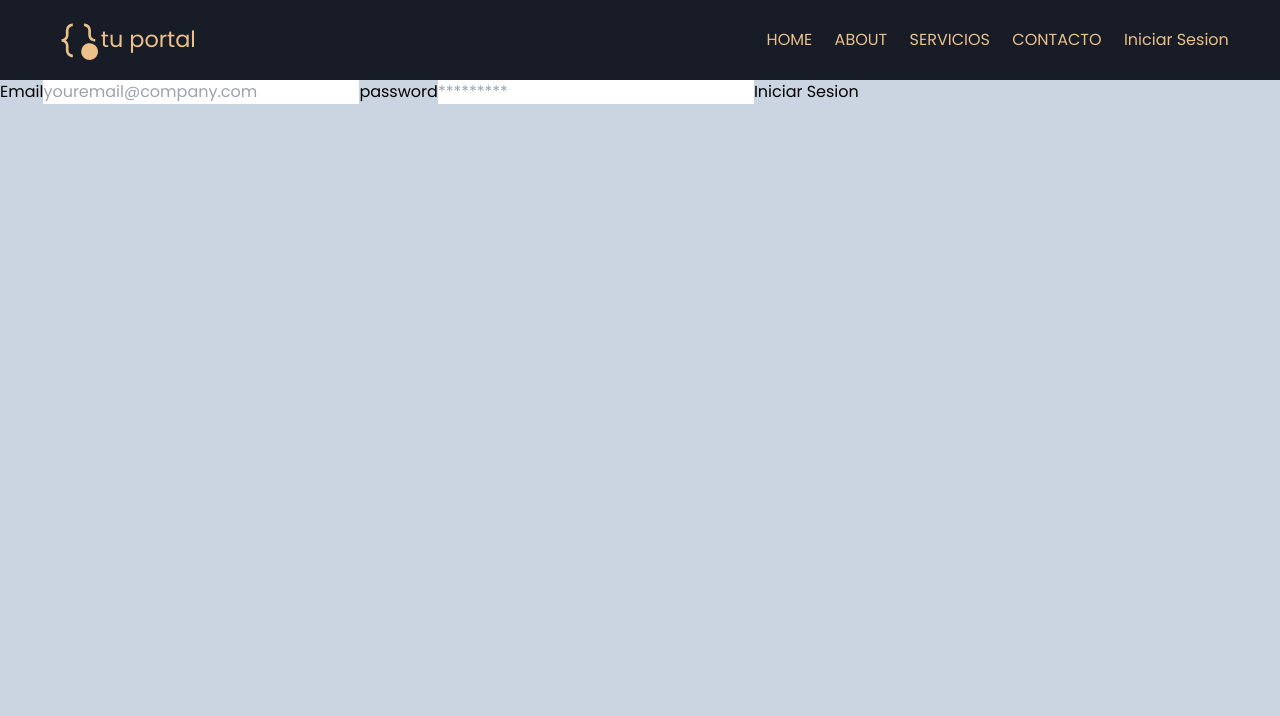
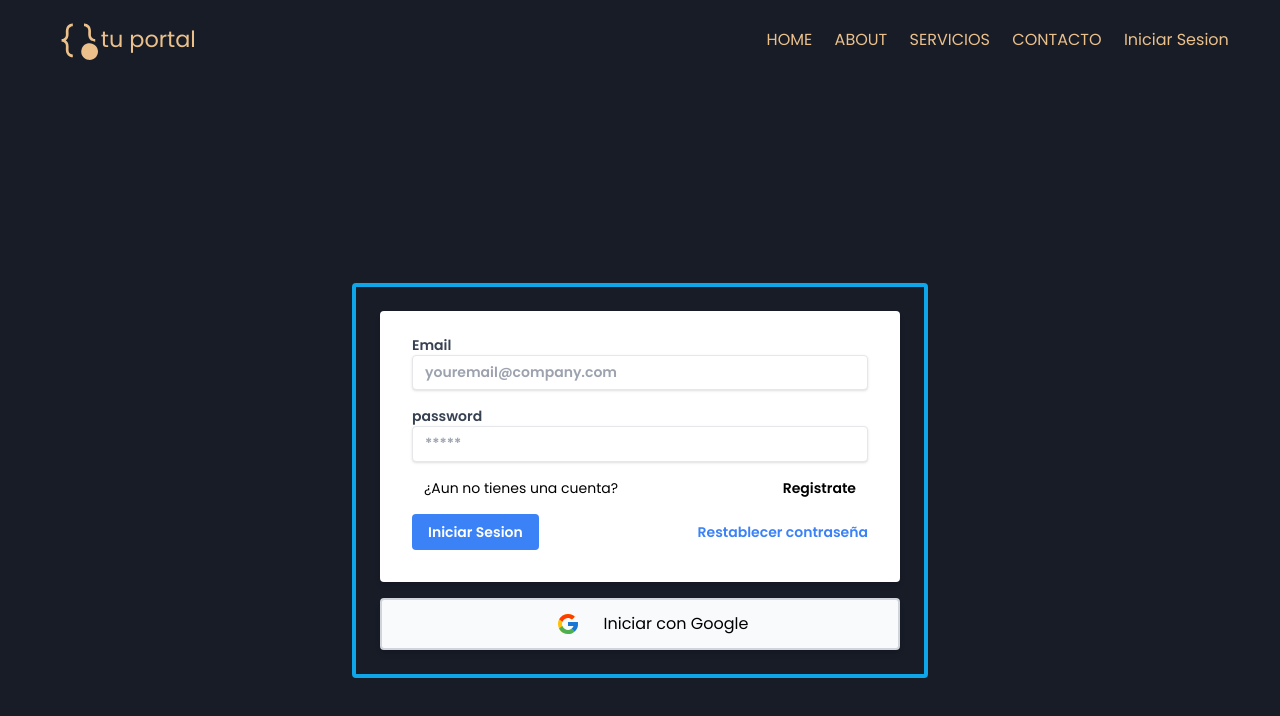
Before and after one commit to AlexSuarezRodriguez/you_portal, a React (Create React App) app: page /login in a window 1280 px wide. Shown: the top 716 px of the page. Built offline with nearby package versions, Linux system fonts and the light colour scheme; no server answers; a web font is replaced by a local one.

Commit message:
login and register,change navbar

```diff
--- /dev/null
+++ b/src/components/Alert/index.jsx
@@ -0,0 +1,23 @@
+import React from 'react';
+import PropTypes from 'prop-types';
+
+function Alert({ message }) {
+  return (
+    <div className="bg-red-100 border border-red-400
+     text-red-700 px-4 py-3 rounded relative mb-2 text-center"
+    >
+      <span className="sm:inline block">
+        {message}
+      </span>
+    </div>
+  );
+}
+
+export default Alert;
+
+Alert.propTypes = {
+  message: PropTypes.node,
+};
+Alert.defaultProps = {
+  message: '',
+};
--- a/src/context/authContext.jsx
+++ b/src/context/authContext.jsx
@@ -6,6 +6,8 @@ import {
   signInWithEmailAndPassword,
   onAuthStateChanged,
   signOut,
+  GoogleAuthProvider,
+  signInWithPopup,
 } from 'firebase/auth';
 import { auth } from '../firebase';
 
@@ -24,6 +26,11 @@ export function AuthProvider({ children }) {
   const login = (email, password) => signInWithEmailAndPassword(auth, email, password);
   const logOut = () => signOut(auth);
 
+  const loginWithGoogle = () => {
+    const googleProvider = new GoogleAuthProvider();
+    return signInWithPopup(auth, googleProvider);
+  };
+
   useEffect(() => {
     const unSuscribe = onAuthStateChanged(auth, (currentUser) => {
       SetUSer(currentUser);
@@ -32,7 +39,7 @@ export function AuthProvider({ children }) {
     return () => unSuscribe();
   }, []);
   return (
-    <authContext.Provider value={{ signUp, login, user, logOut, loading }}>
+    <authContext.Provider value={{ signUp, login, user, logOut, loading, loginWithGoogle }}>
       {children}
     </authContext.Provider>
   );
--- a/src/page/Login/index.jsx
+++ b/src/page/Login/index.jsx
@@ -1,6 +1,8 @@
 import React, { useState } from 'react';
-import { useNavigate } from 'react-router-dom';
+import { useNavigate, Link } from 'react-router-dom';
+import { FcGoogle } from 'react-icons/fc';
 import { useAuth } from '../../context/authContext';
+import Alert from '../../components/Alert';
 
 function Login() {
   const [user, setUser] = useState({
@@ -9,10 +11,12 @@ function Login() {
   });
   const [menError, setMenError] = useState();
   const navigate = useNavigate();
-  const { login } = useAuth();
+  const { login, loginWithGoogle } = useAuth();
+
   const handleChange = ({ target: { name, value } }) => {
     setUser({ ...user, [name]: value });
   };
+
   const handleSubmit = async (event) => {
     event.preventDefault();
     setMenError('');
@@ -24,33 +28,87 @@ function Login() {
     }
   };
 
+  const handleGoogleSignIn = async () => {
+    try {
+      await loginWithGoogle();
+      navigate('/');
+    } catch (error) {
+      setMenError(error.message);
+    }
+  };
+
+  // eslint-disable-next-line consistent-return
+  const handleResetPassword = () => {
+    if (!user.email) return setMenError('Por favor ingrese un email');
+    console.log('reset');
+  };
+
   return (
-    <div className="bg-slate-300 h-screen text-black flex-column">
-      {menError && <p>{menError}</p>}
-      <form onSubmit={handleSubmit}>
-        <label htmlFor="email">
+    <div className="bg-[#171c27] h-screen text-black flex">
+      <div className="w-full max-w-xl m-auto">
+        {menError && <Alert message={menError} />}
+        <div className="border-4 border-sky-500 rounded">
+          <div className="my-6 mx-6 rounded-xl">
+            <form onSubmit={handleSubmit} className="bg-white shadow-md rounded px-8 pt-6 pb-8 mb-4">
+              <div className="mb-4">
+                <label htmlFor="email" className="grid text-gray-700 text-sm font-bold mb-2">
                   Email
                   <input
                     type="email"
                     name="email"
                     placeholder="youremail@company.com"
                     onChange={handleChange}
+                    className="shadow appearance-none border rounded w-full py-2 px-3 text-gray-700 leading-tight focus:outline-none focus:shadow-outline"
                   />
                 </label>
-        <label htmlFor="password">
+              </div>
+              <div className="mb-4">
+                <label htmlFor="password" className="grid text-gray-700 text-sm font-bold mb-2">
                   password
                   <input
                     type="password"
                     name="password"
                     id="password"
-            placeholder="*********"
+                    placeholder="*****"
                     onChange={handleChange}
+                    className="shadow appearance-none border rounded w-full py-2 px-3 text-gray-700 leading-tight focus:outline-none focus:shadow-outline"
                   />
                 </label>
+              </div>
+              <p className="my-4 text-sm flex justify-between px-3">
+                ¿Aun no tienes una cuenta?
+                <Link to="/register" className="hover:text-blue-800 font-bold">Registrate</Link>
+              </p>
+              <div className="flex items-center justify-between">
+                <button
+                  type="submit"
+                  className="bg-blue-500 hover:bg-blue-700 text-white text-sm font-bold py-2 px-4 rounded focus:outline focus:shadow-outline"
+                >
+                  Iniciar Sesion
+                </button>
+                <a
+                  href="#!"
+                  className="inline-block align-baseline font-bold text-sm text-blue-500 hover:text-blue-800"
+                  onClick={handleResetPassword}
+                >
+                  Restablecer contraseña
+                </a>
+              </div>
+            </form>
+            <button
+              type="button"
+              onClick={handleGoogleSignIn}
+              className="flex items-center justify-center bg-slate-50 hover:bg-slate-200 text-black shadow-md rounded border-2 border-gray-300 py-3 px-4 w-full"
+            >
+              <div className="px-6 text-2xl ">
+                <FcGoogle />
+              </div>
+              Iniciar con Google
+            </button>
 
-        <button type="submit">Iniciar Sesion</button>
-      </form>
-
+          </div>
+        </div>
+      </div>
     </div>
   );
 }
--- a/src/page/Register/index.jsx
+++ b/src/page/Register/index.jsx
@@ -1,6 +1,7 @@
 import React, { useState } from 'react';
-import { useNavigate } from 'react-router-dom';
+import { useNavigate, Link } from 'react-router-dom';
 import { useAuth } from '../../context/authContext';
+import Alert from '../../components/Alert';
 
 function Register() {
   const [user, setUser] = useState({
@@ -25,32 +26,52 @@ function Register() {
   };
 
   return (
-    <div className="bg-slate-300 h-screen text-black flex-column">
-      {menError && <p>{menError}</p>}
-      <form onSubmit={handleSubmit}>
-        <label htmlFor="email">
+    <div className="bg-[#171c27] h-screen text-black flex">
+      <div className="w-full max-w-xl m-auto">
+        {menError && <Alert message={menError} />}
+        <div className="border-4 border-sky-500 rounded">
+          <div className="my-6 mx-6 rounded-xl">
+            <form onSubmit={handleSubmit} className="bg-white shadow-md rounded px-8 pt-6 pb-8 mb-4">
+              <div className="mb-4">
+                <label htmlFor="email" className="grid text-gray-700 text-sm font-bold mb-2">
                   Email
                   <input
                     type="email"
                     name="email"
                     placeholder="youremail@company.com"
                     onChange={handleChange}
+                    className="shadow appearance-none border rounded w-full py-2 px-3 text-gray-700 leading-tight focus:outline-none focus:shadow-outline"
                   />
                 </label>
-        <label htmlFor="password">
+              </div>
+              <div className="mb-4">
+                <label htmlFor="password" className="grid text-gray-700 text-sm font-bold mb-2">
                   password
                   <input
                     type="password"
                     name="password"
                     id="password"
-            placeholder="*********"
+                    placeholder="*****"
                     onChange={handleChange}
+                    className="shadow appearance-none border rounded w-full py-2 px-3 text-gray-700 leading-tight focus:outline-none focus:shadow-outline"
                   />
                 </label>
-
-        <button type="submit">Register</button>
+              </div>
+              <p className="my-4 text-sm flex justify-between px-3">
+                ¿Ya tienes una cuenta?
+                <Link to="/login">Iniciar Sesión</Link>
+              </p>
+              <button
+                type="submit"
+                className="bg-blue-500 hover:bg-blue-700 text-white text-sm font-bold py-2 px-4 rounded focus:outline focus:shadow-outline"
+              >
+                Registrarse
+              </button>
             </form>
 
+          </div>
+        </div>
+      </div>
     </div>
   );
 }
```
Also changed, not shown: src/components/Alert.js/index.jsx (deleted). Lines whose indentation alone changed are shown as unchanged.
